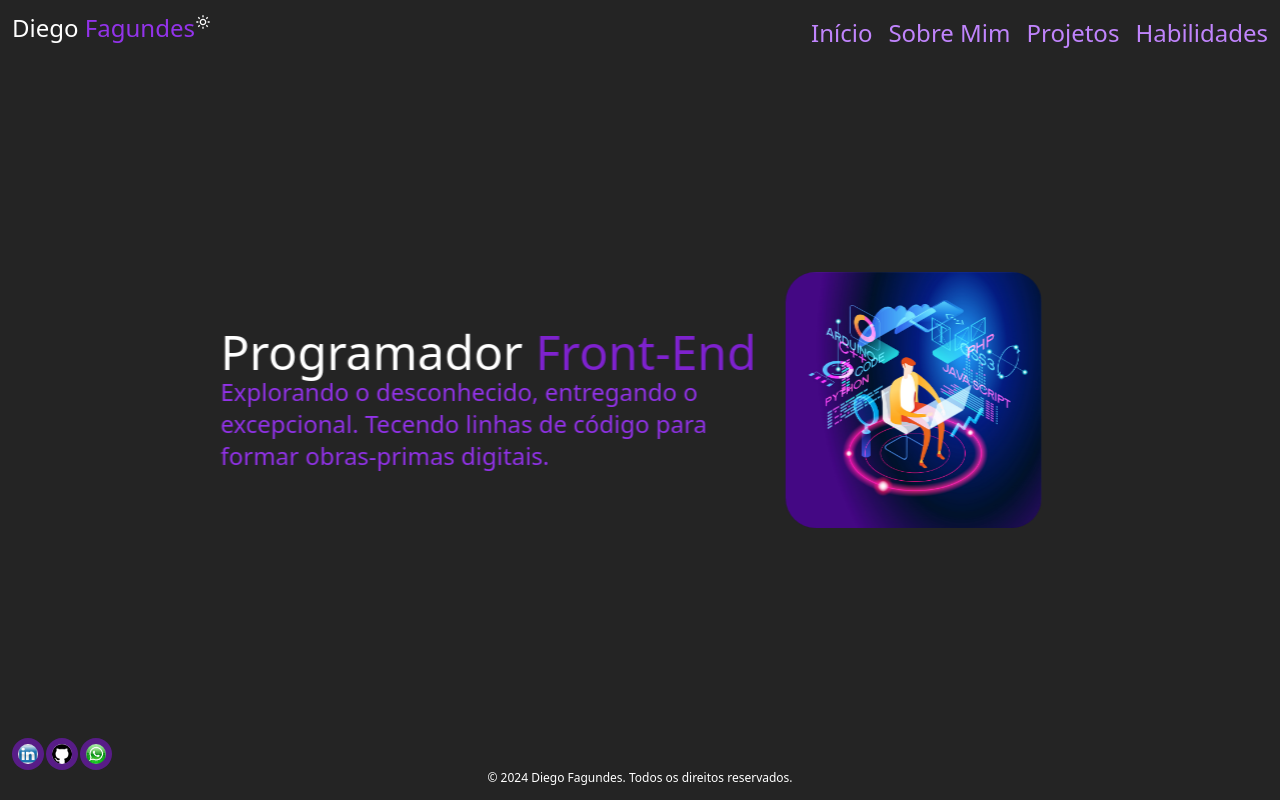
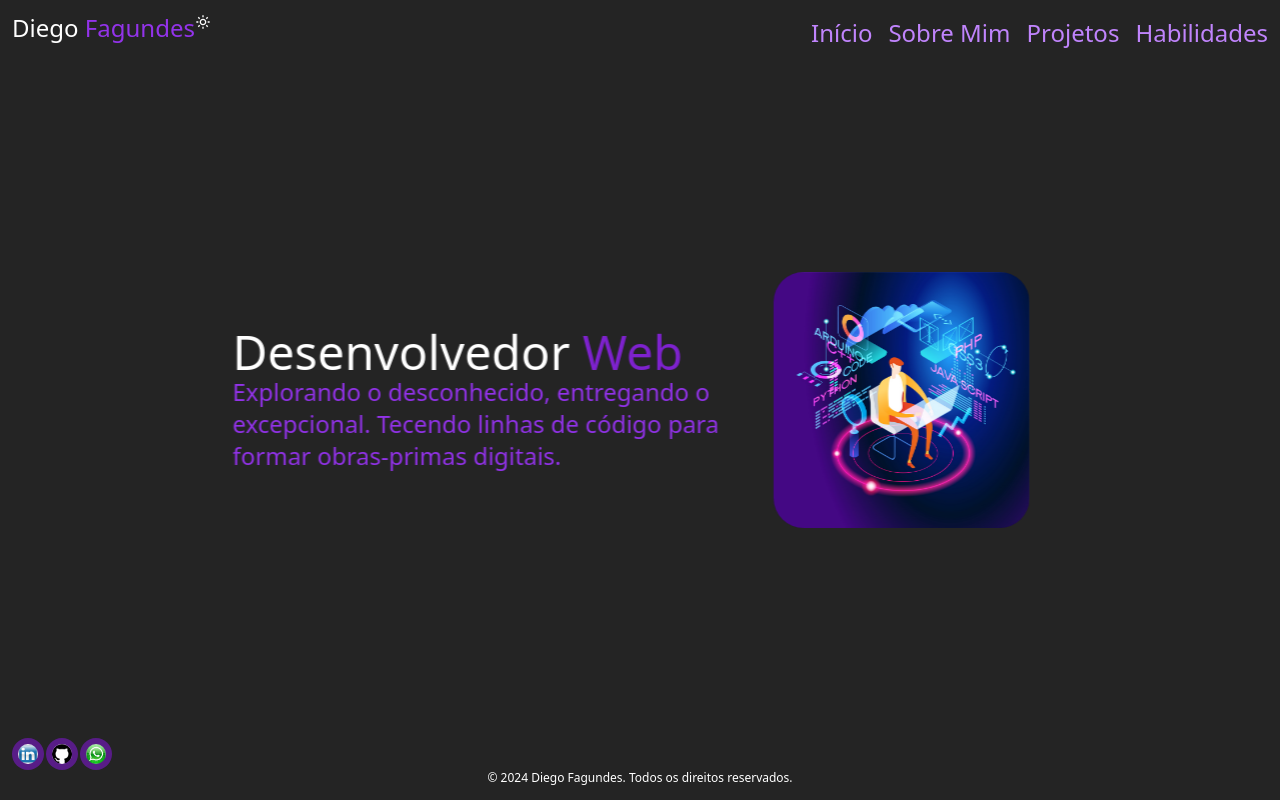
Before and after one commit to dev-fagundes01/portifolio, a React (Vite) app: page /portfolio in a window 1280 px wide. Shown: the top 800 px of the page. Built offline with nearby package versions, Linux system fonts and the light colour scheme.

Commit message:
style(Home): Update title text from 'Programador Front-End' to 'Desenvolvedor Web' for improved clarity.

```diff
--- a/src/pages/sections/Home.jsx
+++ b/src/pages/sections/Home.jsx
@@ -15,7 +15,7 @@ function Home() {
     align-items-center justify-center flex-col animate-mainShake hover:animate-stopAppear"
           >
             <h1 className="leading-normal text-2xl md:text-5xl ml-1 gm:ml-0">
-              Programador <span className="text-purple-700">Front-End</span>
+              Desenvolvedor <span className="text-purple-700">Web</span>
               <br />
               <span className="w-64 text-lg text-purple-600 flex md:w-40 md:text-2xl">Explorando o desconhecido, entregando o excepcional. Tecendo linhas de código para formar obras-primas digitais.</span>
             </h1>
```
